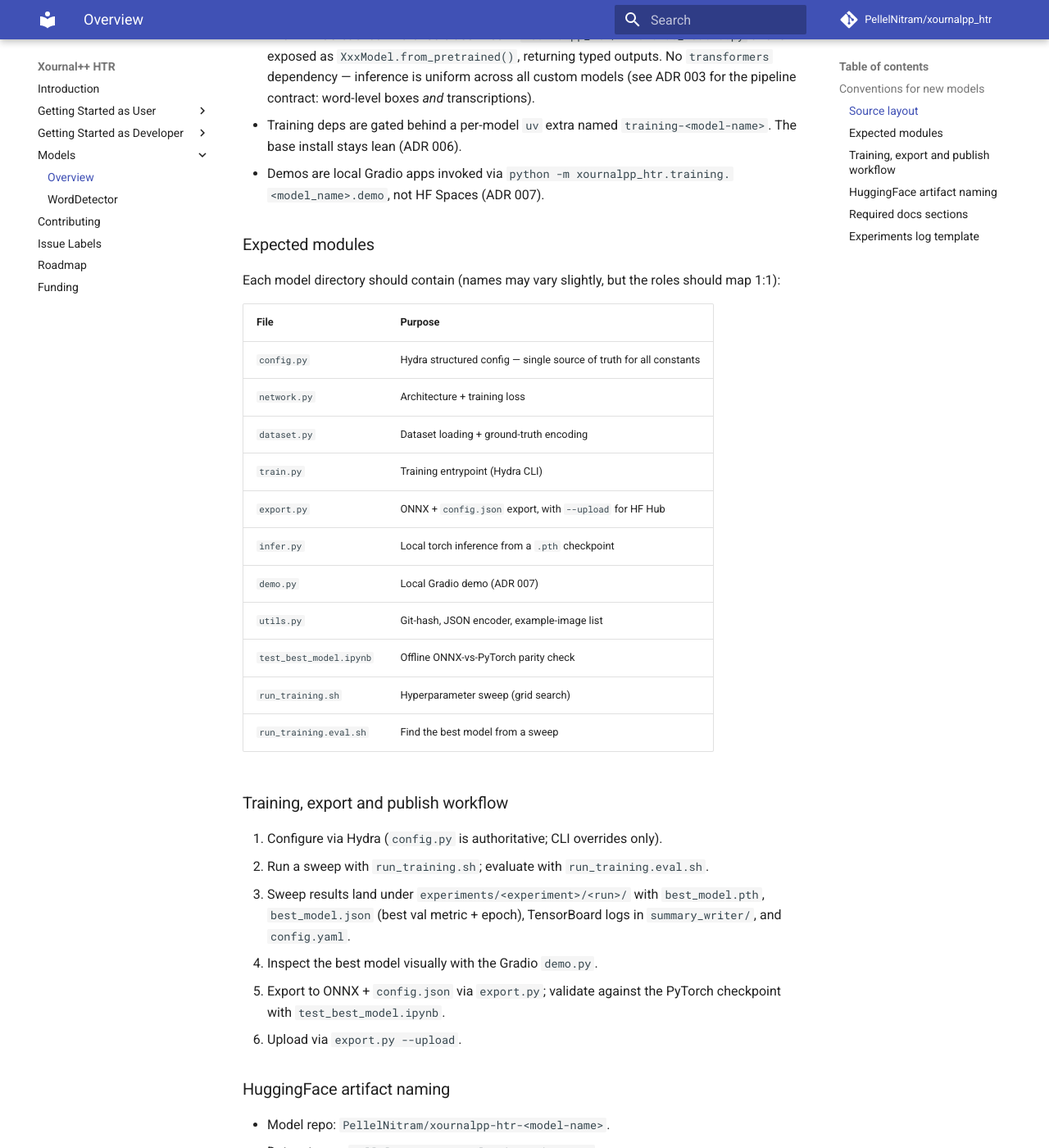
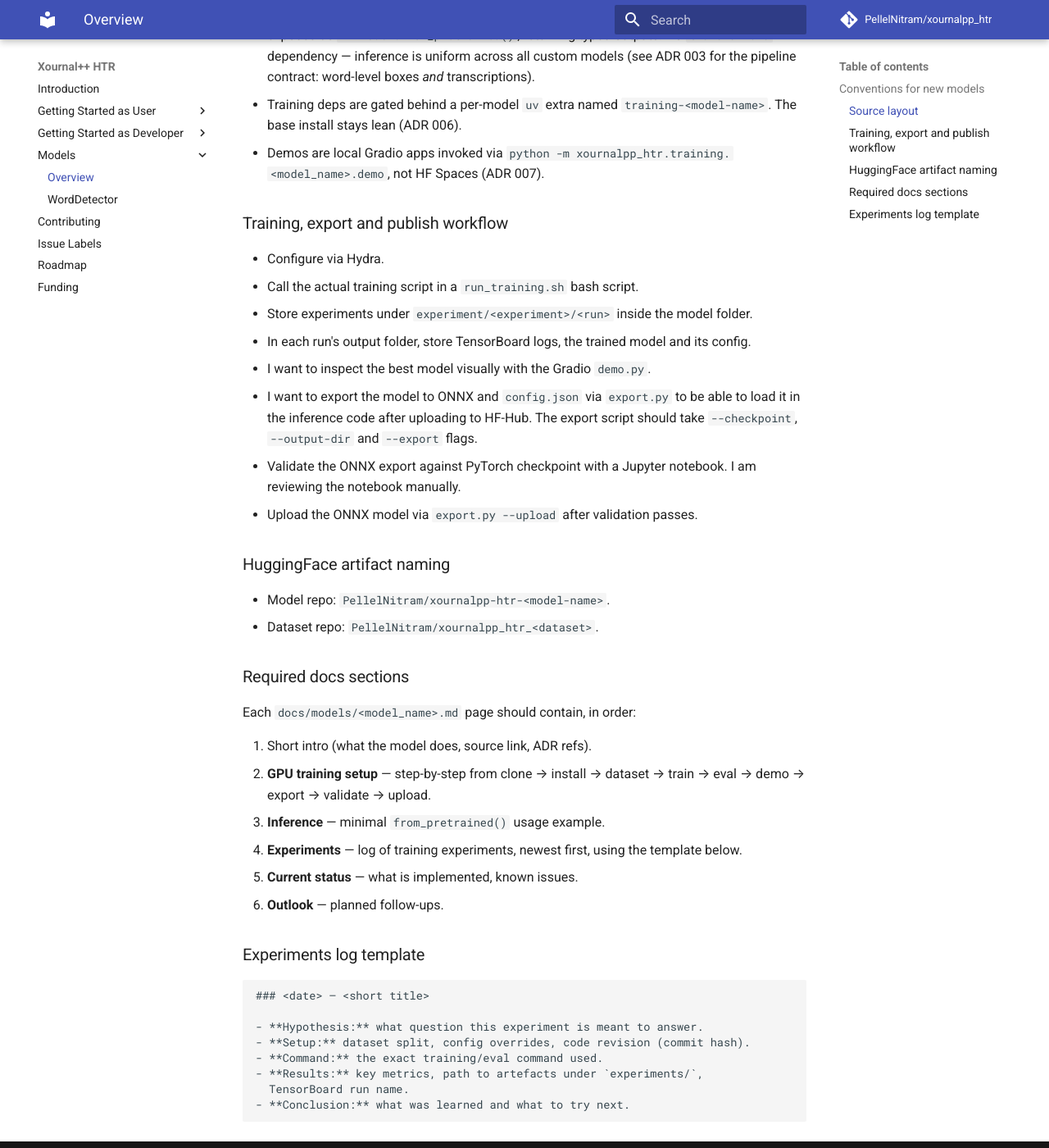
Before and after one commit to PellelNitram/xournalpp_htr, an MkDocs documentation site: the page built from docs/models/index.md, in a window 1280 px wide and 1400 px high, scrolled down 725 px. Shown: the whole window at 82% size. Built offline with MkDocs 1.6.1 and Material for MkDocs 9.7.7, drawn with Linux system fonts in a browser that asks for light colours; comment, search, counter and statistics services are not loaded; some of the changed text lies outside the part shown.

Commit message:
Update model index doc.

````diff
--- a/docs/models/index.md
+++ b/docs/models/index.md
@@ -23,12 +23,10 @@ documentation stay uniform across models.
 ### Source layout
 
 - Per-model code lives in `xournalpp_htr/training/<model_name>/`.
-- Generic geometry, decoders, clustering and metrics live in
-  `xournalpp_htr/training/shared/` (base deps only, so they remain
-  importable in the lean inference install).
-- The HF-Hub-backed inference class lives in
-  `xournalpp_htr/inference_models.py` and is exposed as
-  `XxxModel.from_pretrained()`, returning typed outputs. No
+- Reusable code lives in `xournalpp_htr/training/shared/` (base deps only,
+  so they remain importable in the lean inference install).
+- The HF-Hub-backed inference class lives in `xournalpp_htr/inference_models.py`
+  and is exposed as `XxxModel.from_pretrained()`, returning typed outputs. No
   `transformers` dependency — inference is uniform across all custom models
   (see ADR 003 for the pipeline contract: word-level boxes *and*
   transcriptions).
@@ -37,36 +35,22 @@ documentation stay uniform across models.
 - Demos are local Gradio apps invoked via `python -m
   xournalpp_htr.training.<model_name>.demo`, not HF Spaces (ADR 007).
 
-### Expected modules
-
-Each model directory should contain (names may vary slightly, but the roles
-should map 1:1):
-
-| File | Purpose |
-| --- | --- |
-| `config.py` | Hydra structured config — single source of truth for all constants |
-| `network.py` | Architecture + training loss |
-| `dataset.py` | Dataset loading + ground-truth encoding |
-| `train.py` | Training entrypoint (Hydra CLI) |
-| `export.py` | ONNX + `config.json` export, with `--upload` for HF Hub |
-| `infer.py` | Local torch inference from a `.pth` checkpoint |
-| `demo.py` | Local Gradio demo (ADR 007) |
-| `utils.py` | Git-hash, JSON encoder, example-image list |
-| `test_best_model.ipynb` | Offline ONNX-vs-PyTorch parity check |
-| `run_training.sh` | Hyperparameter sweep (grid search) |
-| `run_training.eval.sh` | Find the best model from a sweep |
-
 ### Training, export and publish workflow
 
-1. Configure via Hydra (`config.py` is authoritative; CLI overrides only).
-2. Run a sweep with `run_training.sh`; evaluate with `run_training.eval.sh`.
-3. Sweep results land under `experiments/<experiment>/<run>/` with
-   `best_model.pth`, `best_model.json` (best val metric + epoch),
-   TensorBoard logs in `summary_writer/`, and `config.yaml`.
-4. Inspect the best model visually with the Gradio `demo.py`.
-5. Export to ONNX + `config.json` via `export.py`; validate against the
-   PyTorch checkpoint with `test_best_model.ipynb`.
-6. Upload via `export.py --upload`.
+- Configure via Hydra.
+- Call the actual training script in a `run_training.sh` bash script.
+- Store experiments under `experiment/<experiment>/<run>` inside
+  the model folder.
+- In each run's output folder, store TensorBoard logs, the trained model
+  and its config.
+- I want to inspect the best model visually with the Gradio `demo.py`.
+- I want to export the model to ONNX and `config.json` via `export.py`
+  to be able to load it in the inference code after uploading to HF-Hub.
+  The export script should take `--checkpoint`, `--output-dir` and
+  `--export` flags.
+- Validate the ONNX export against PyTorch checkpoint with a Jupyter notebook.
+  I am reviewing the notebook manually.
+- Upload the ONNX model via `export.py --upload` after validation passes.
 
 ### HuggingFace artifact naming
 
@@ -78,22 +62,20 @@ should map 1:1):
 Each `docs/models/<model_name>.md` page should contain, in order:
 
 1. Short intro (what the model does, source link, ADR refs).
-2. **Structure** — the per-module table above, with the `uv` extra each
-   module needs.
-3. **GPU training setup** — step-by-step from clone → install → dataset →
+2. **GPU training setup** — step-by-step from clone → install → dataset →
    train → eval → demo → export → validate → upload.
-4. **Inference** — minimal `from_pretrained()` usage example.
-5. **Experiments** — log of training experiments, newest first, using the
+3. **Inference** — minimal `from_pretrained()` usage example.
+4. **Experiments** — log of training experiments, newest first, using the
    template below.
-6. **Current status** — what is implemented, known issues.
-7. **Outlook** — planned follow-ups.
+5. **Current status** — what is implemented, known issues.
+6. **Outlook** — planned follow-ups.
 
 ### Experiments log template
 
 ```
 ### <date> — <short title>
 
-- **Goal:** what question this experiment is meant to answer.
+- **Hypothesis:** what question this experiment is meant to answer.
 - **Setup:** dataset split, config overrides, code revision (commit hash).
 - **Command:** the exact training/eval command used.
 - **Results:** key metrics, path to artefacts under `experiments/`,
````
